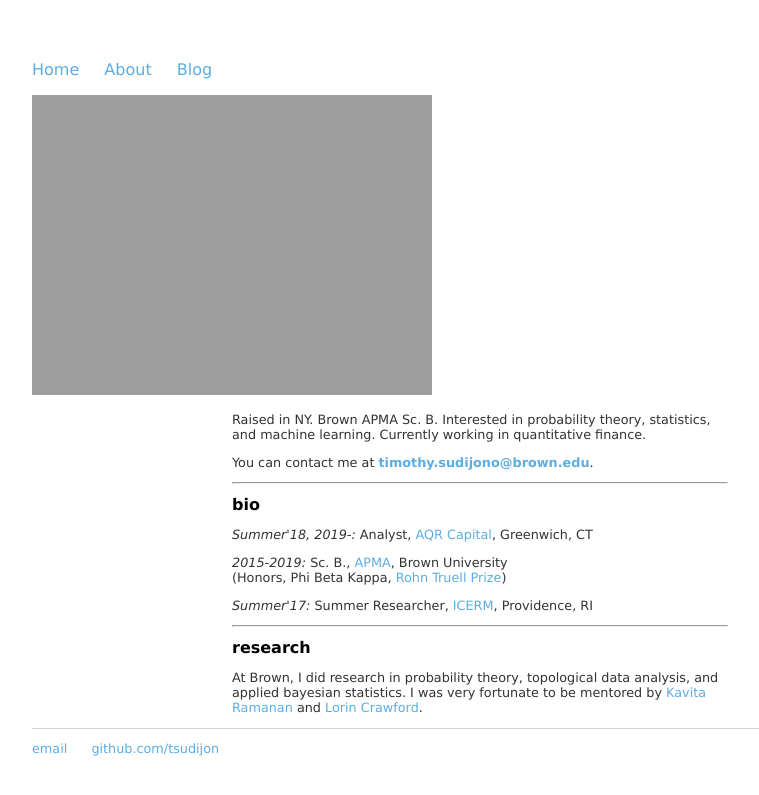
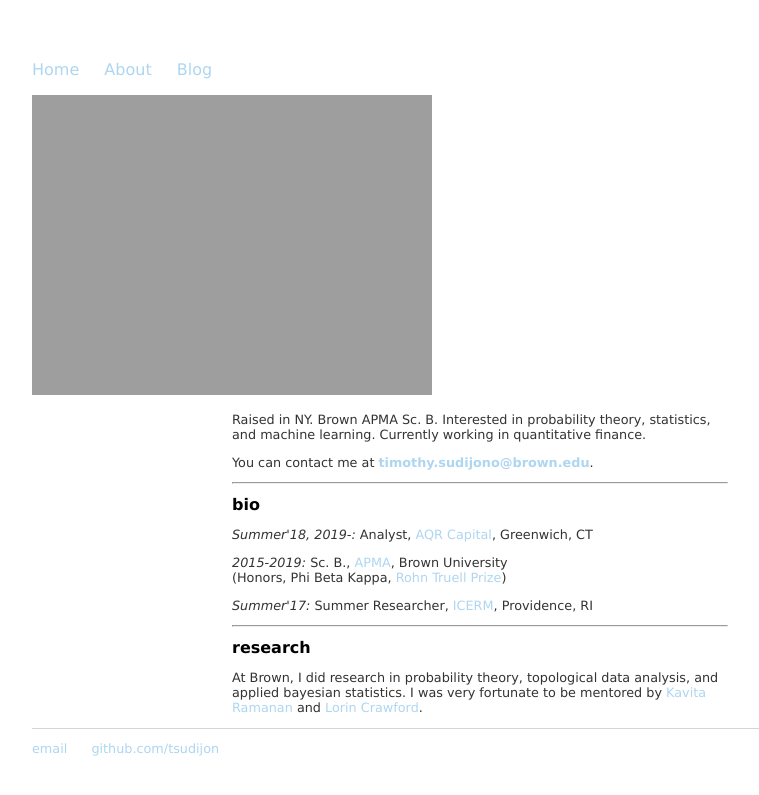
Before and after one commit to tsudijon/tsudijon.github.io, a Jekyll site: the page built from index.html, in a window 1280 px wide. Shown: the top 795 px of the page, without its empty margins (160-919 px from the left). Built offline with Jekyll 4.4.1, drawn with Linux system fonts in a browser that asks for light colours.

Commit message:
Updated css

```diff
--- a/css/main.css
+++ b/css/main.css
@@ -14,7 +14,7 @@ nav ul li, footer ul li {
 }
 a {
     text-decoration: none;
-    color: #5DADE2;
+    color: #AED6F1 ;
 }
 a:hover {
     text-decoration: underline;
```
